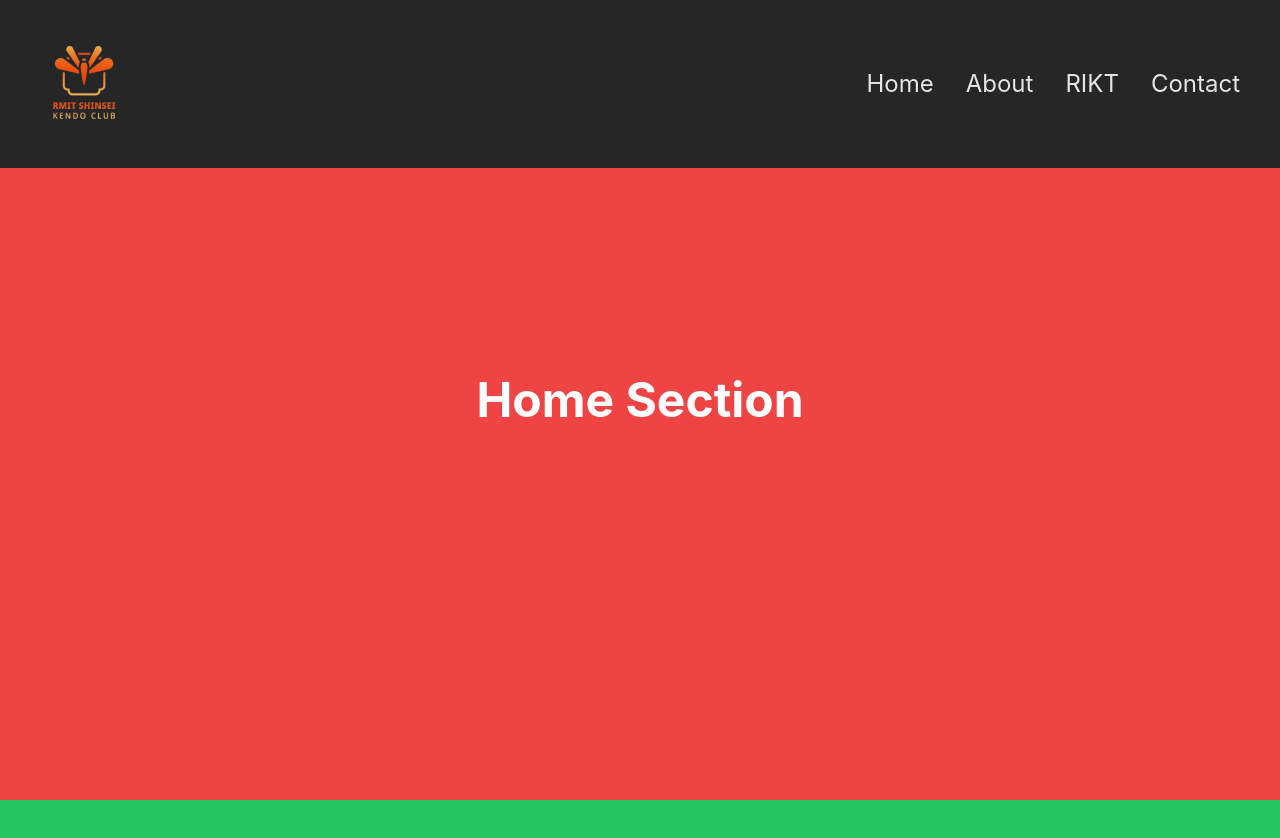
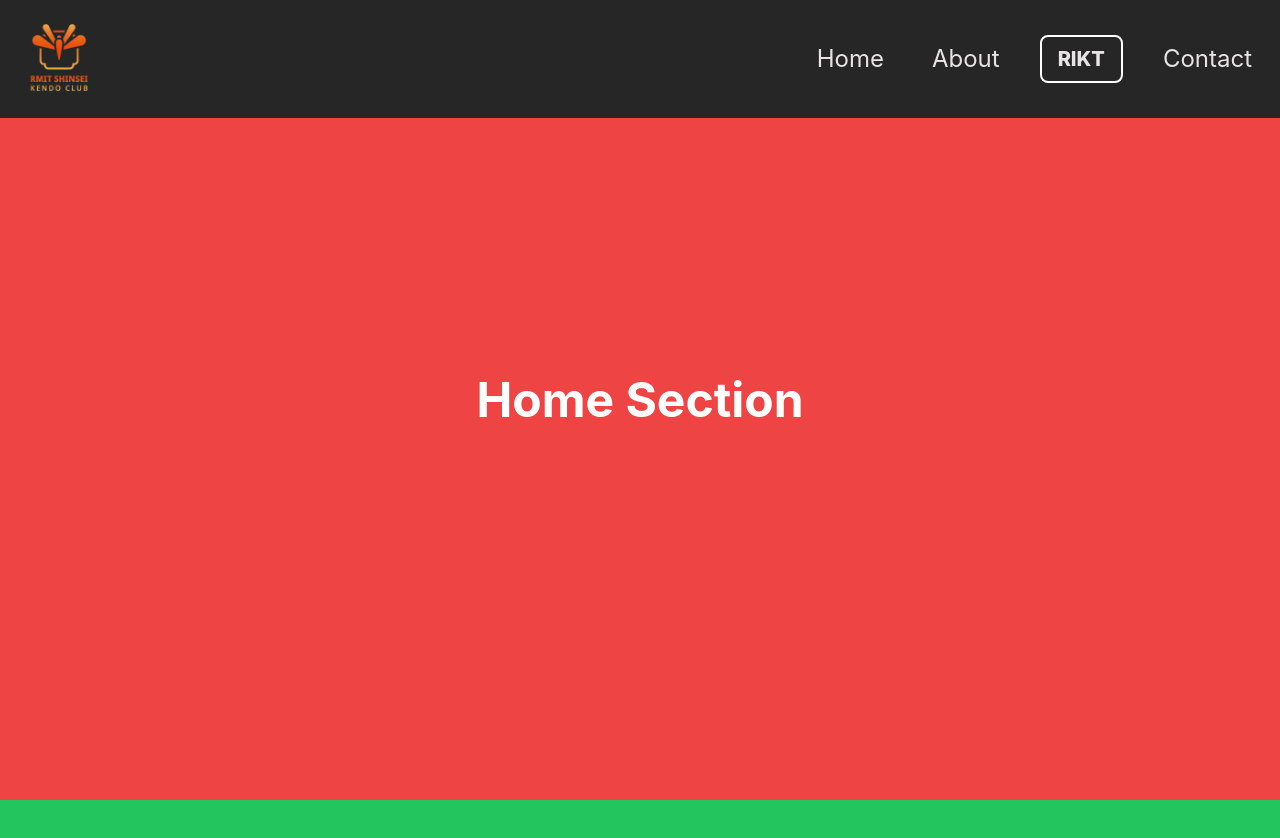
Before and after one commit to dat-nix/Landing-page, a Next.js app: page / in a window 1280 px wide. Shown: the top 838 px of the page. Built offline with nearby package versions, Linux system fonts and the light colour scheme; a web font is replaced by a local one.

Commit message:
small fixes navbar

```diff
--- a/src/components/Navbar.js
+++ b/src/components/Navbar.js
@@ -56,7 +56,7 @@ export default function Navbar() {
 
   return (
     <nav
-      className={`bg-neutral-800 fixed top-0 left-0 w-full flex items-center justify-between flex-wrap p-6 z-50 transition-transform duration-300 ${
+      className={`bg-neutral-800 fixed top-0 left-0 w-full flex items-center justify-between flex-wrap p-1 z-50 transition-transform duration-300 ${
         showNavbar ? "translate-y-0" : "-translate-y-full"
       }`}
     >
@@ -67,7 +67,7 @@ export default function Navbar() {
         duration={500}
         className="flex title-font font-medium items-center text-gray-900 mb-4 md:mb-0 cursor-pointer"
       >
-        <img src="/logo.png" width="120px" alt="RMIT SGS Shinsei Kendo Club"/>
+        <img src="/logo.png" width="110px" alt="RMIT SGS Shinsei Kendo Club"/>
       </ScrollLink>
 
       {/* Mobile menu toggle button */}
@@ -85,7 +85,7 @@ export default function Navbar() {
             <Link
               key={index}
               href={item.url}
-              className="block mt-4 lg:inline-block lg:mt-0 text-stone-200 text-2xl cursor-pointer mx-4"
+              className="block mt-4 lg:inline-block lg:mt-0 text-stone-200 text-xl cursor-pointer mx-4 px-4 py-2 border-2 border-white rounded-lg hover:bg-white hover:text-black transition font-extrabold"
               onClick={() => setIsOpen(false)} // Close menu after selection
             >
               {item.title}
@@ -107,7 +107,7 @@ export default function Navbar() {
                 to={item.id}
                 smooth={true}
                 duration={500}
-                className="block mt-4 lg:inline-block lg:mt-0 text-stone-200 text-2xl cursor-pointer mx-4"
+                className="block mt-4 lg:inline-block lg:mt-0 text-stone-200 text-2xl cursor-pointer mx-6"
                 onClick={() => setIsOpen(false)} // Close menu after selection
               >
                 {item.title}
```
